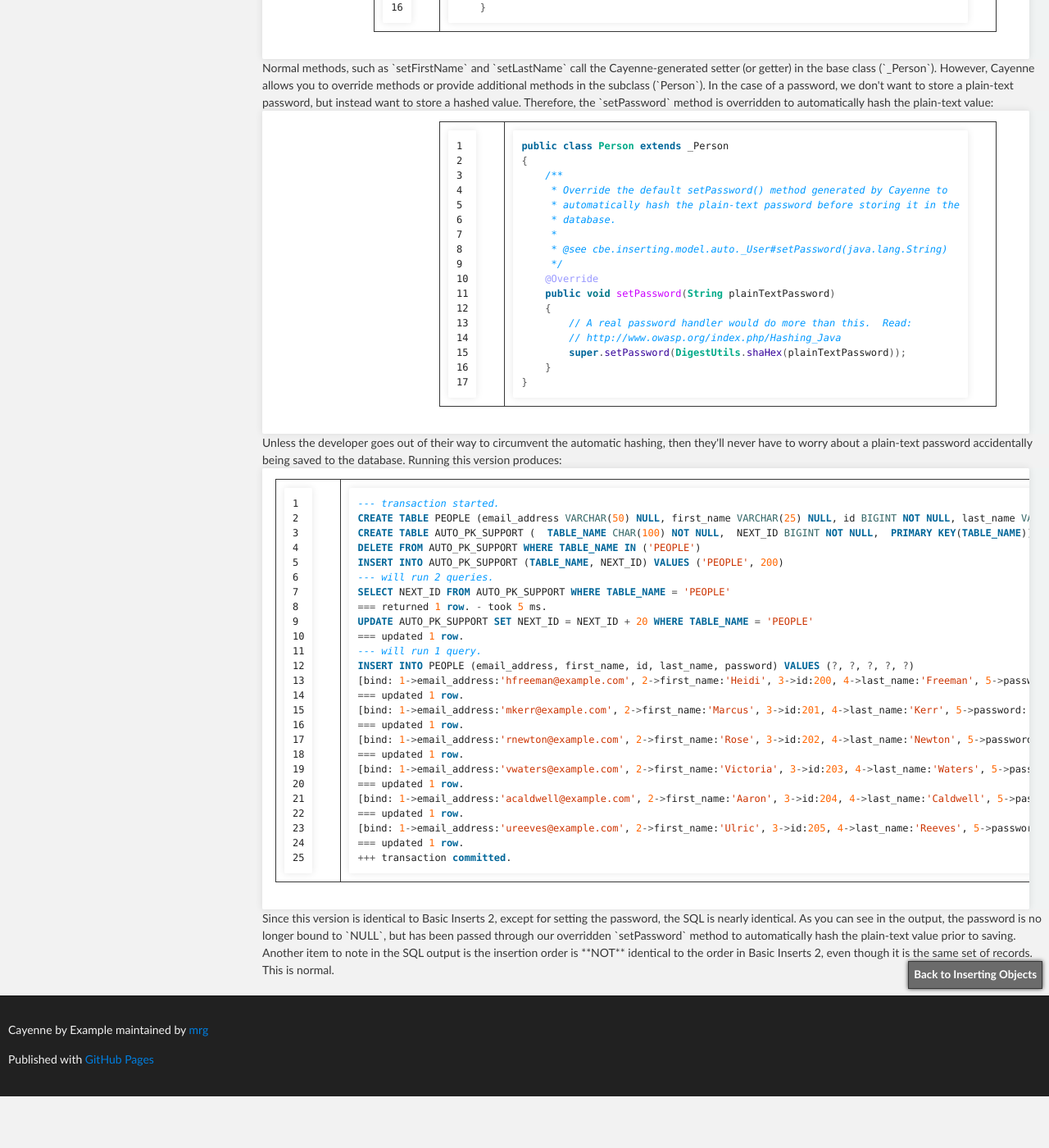
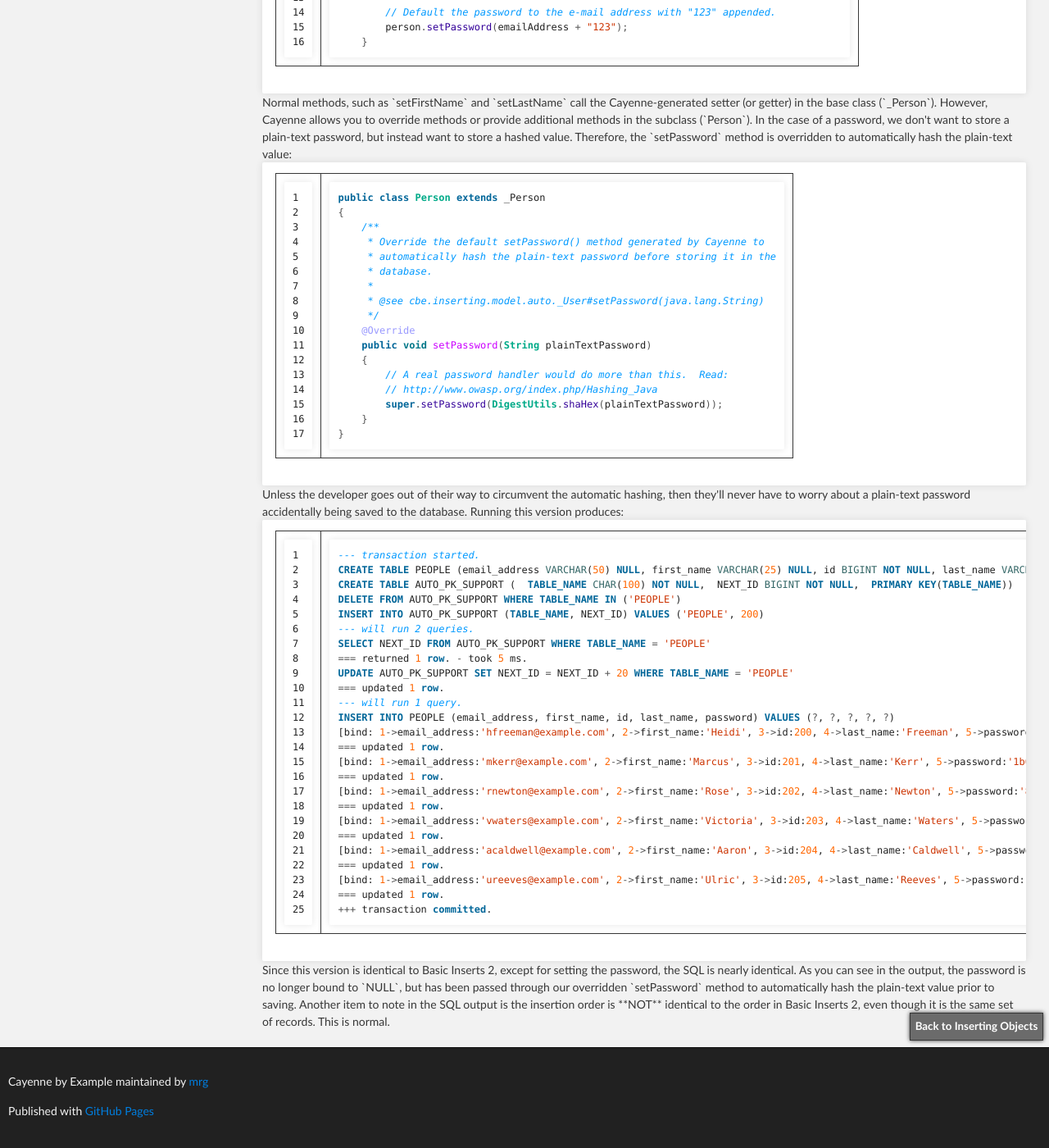
Before and after one commit to mrg/cbe, a Jekyll site: the page built from inserting-objects/basic-inserts.md, in a window 1280 px wide and 1400 px high, scrolled down 6437 px. Shown: the whole window at 82% size. Built offline with Jekyll 4.4.1, drawn with Linux system fonts in a browser that asks for light colours; Markdown is read by kramdown in place of the engine named in the settings; before the commit the page ends 7774 px from its top, so only the background shows below that.

Commit message:
Fixed some table margin/placement oddities.

```diff
--- a/stylesheets/stylesheet.css
+++ b/stylesheets/stylesheet.css
@@ -132,15 +132,12 @@
 }
 
 #main_content p {
-  margin-right: 2em;
 }
 
 #main_content ul li {
-  margin-right: 2em;
 }
 
 #main_content ol li {
-  margin-right: 2em;
 }
 
 footer a:hover {
@@ -184,7 +181,6 @@
 }
 
 pre {
-  margin-right: 2em;
   padding: 10px;
   box-shadow: 0 0 10px rgba(0,0,0,.1);
   overflow: auto;
@@ -382,6 +378,7 @@
 
 #main_content {
   margin-left: 320px;
+  margin-right: 2em;
 }
 
 #sidebar
@@ -468,7 +465,7 @@
 
 table
 {
-    margin-left: auto;
+/*    margin-left: auto; */
     margin-right: 2em;
 }
 
@@ -492,10 +489,10 @@
 /* Project Box Table */
 table.pb
 {
-  width: 90%;
+  width: 100%;
 }
 
-/* return link */
+/* return link -- FIXME: this will probably go away once a breadcrumb is added */
 a.return
 {
 /* top:0px;
@@ -505,7 +502,7 @@
   font-weight: bold;
   font-size: 10pt;
   background: #6B6B6B;
-  margin-right: 8px;
+  margin-right: -1.6em;
   margin-bottom: 8px;
   padding: 6px;
   border: 1px solid #373737;
```
